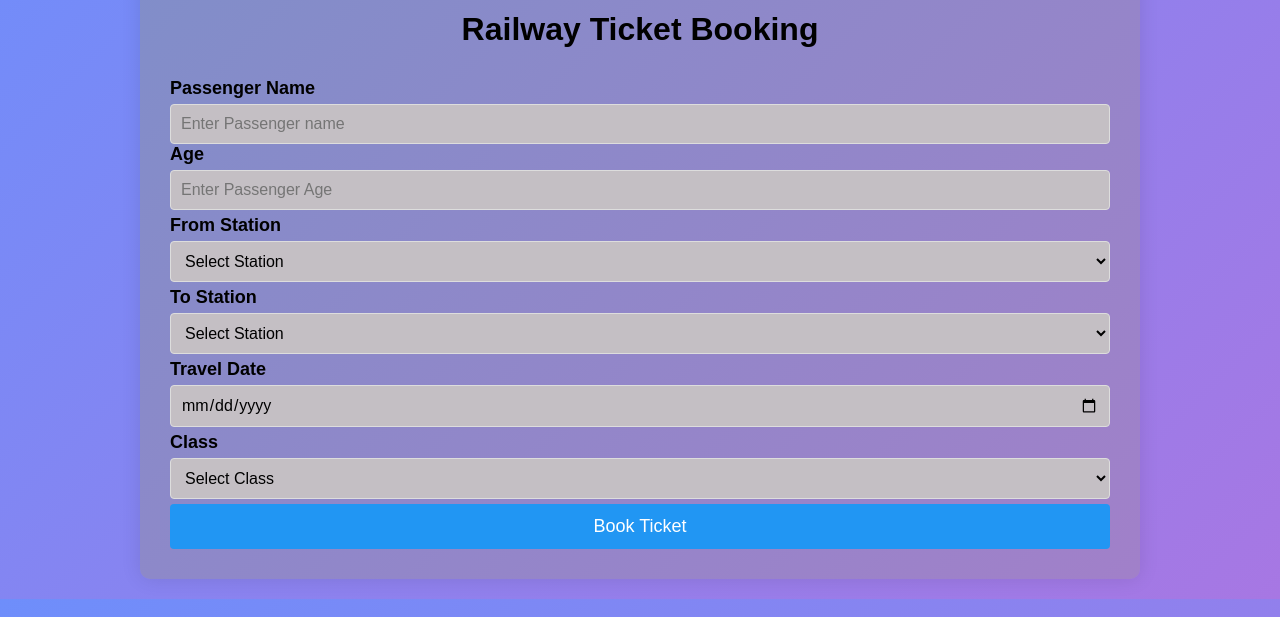
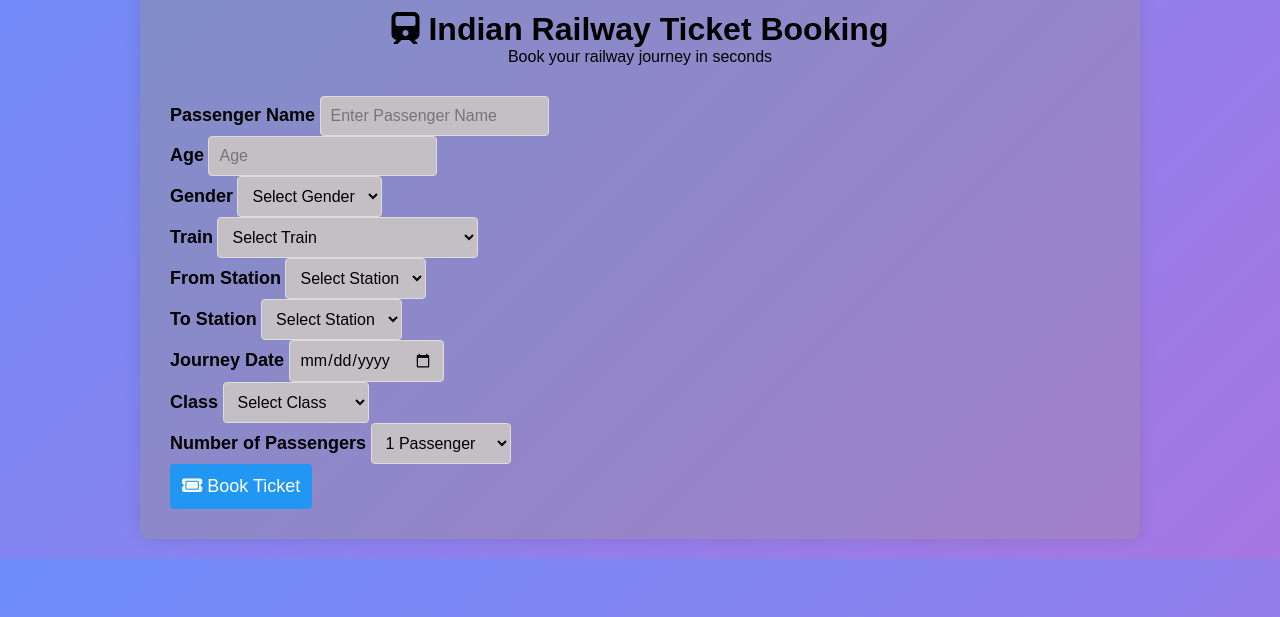
Before and after one commit to mondalpoulomi-26/Railway-Booking-Ticket, a plain HTML site: page index.html in a window 1280 px wide. Shown: the part 183-800 px from the top of the page. Drawn offline with Linux system fonts and the light colour scheme.

Commit message:
Update title and form structure for booking

```diff
--- a/index.html
+++ b/index.html
@@ -1,95 +1,322 @@
 <!DOCTYPE html>
 <html lang="en">
+
 <head>
     <meta charset="UTF-8">
     <meta name="viewport" content="width=device-width, initial-scale=1.0">
-    <title>Railway Ticket Booking</title>
+    <title>Indian Railway Ticket Booking</title>
+
     <link rel="stylesheet" href="style.css">
+
+    <!-- Font Awesome -->
+    <link rel="stylesheet"
+        href="https://cdnjs.cloudflare.com/ajax/libs/font-awesome/6.5.2/css/all.min.css">
+
+    <!-- html2pdf -->
+    <script src="https://cdnjs.cloudflare.com/ajax/libs/html2pdf.js/0.10.1/html2pdf.bundle.min.js"></script>
+
+    <!-- QR Code -->
+    <script src="https://cdnjs.cloudflare.com/ajax/libs/qrcodejs/1.0.0/qrcode.min.js"></script>
+
 </head>
 
 <body>
+
 <div class="container">
 
     <div class="header">
-        <img src="https://images.unsplash.com/photo-1535535112387-56ffe8db21ff?ixlib=rb-4.0.3" alt="Railway Train">
-        <h1>Railway Ticket Booking</h1>
+
+        <img src="https://images.unsplash.com/photo-1474487548417-781cb71495f3?w=1200"
+            alt="Indian Railway">
+
+        <h1>
+            <i class="fa-solid fa-train"></i>
+            Indian Railway Ticket Booking
+        </h1>
+
+        <p>Book your railway journey in seconds</p>
+
     </div>
 
-    <form class="booking-form" id="bookingForm">
 
-        <div class="form-group">
-            <label for="name">Passenger Name</label>
-            <input type="text" id="name" placeholder="Enter Passenger name" required>
+    <form id="bookingForm">
 
-            <label for="age">Age</label>
-            <input type="number" id="age" placeholder="Enter Passenger Age" required>
+        <div class="row">
+
+            <div class="input-box">
+                <label>Passenger Name</label>
+                <input type="text" id="name" placeholder="Enter Passenger Name" required>
+            </div>
+
+            <div class="input-box">
+                <label>Age</label>
+                <input type="number" id="age" placeholder="Age" required>
+            </div>
+
         </div>
 
-        <div class="form-group">
-            <label for="from">From Station</label>
-            <select id="from" required>
-                <option value="">Select Station</option>
-                <option>Delhi</option>
-                <option>Mumbai</option>
-                <option>Patna</option>
-                <option>Kolkata</option>
-                <option>Bangalore</option>
-                <option>Chennai</option>
-                <option>Hyderabad</option>
-                <option>Jaipur</option>
-                <option>Lucknow</option>
-                <option>Pune</option>
-                <option>Indore</option>
-            </select>
+
+        <div class="row">
+
+            <div class="input-box">
+                <label>Gender</label>
+
+                <select id="gender" required>
+
+                    <option value="">Select Gender</option>
+
+                    <option>Male</option>
+
+                    <option>Female</option>
+
+                    <option>Other</option>
+
+                </select>
+
+            </div>
+
+            <div class="input-box">
+
+                <label>Train</label>
+
+                <select id="train" required>
+
+                    <option value="">Select Train</option>
+
+                    <option value="Rajdhani Express|12301|1450">
+                        Rajdhani Express (12301)
+                    </option>
+
+                    <option value="Shatabdi Express|12001|950">
+                        Shatabdi Express (12001)
+                    </option>
+
+                    <option value="Duronto Express|12213|1200">
+                        Duronto Express (12213)
+                    </option>
+
+                    <option value="Vande Bharat Express|22436|1800">
+                        Vande Bharat Express (22436)
+                    </option>
+
+                </select>
+
+            </div>
+
         </div>
 
-        <div class="form-group">
-            <label for="to">To Station</label>
-            <select id="to" required>
-                <option value="">Select Station</option>
-                <option>Delhi</option>
-                <option>Mumbai</option>
-                <option>Patna</option>
-                <option>Kolkata</option>
-                <option>Bangalore</option>
-                <option>Chennai</option>
-                <option>Hyderabad</option>
-                <option>Jaipur</option>
-                <option>Lucknow</option>
-                <option>Pune</option>
-                <option>Indore</option>
-            </select>
+
+        <div class="row">
+
+            <div class="input-box">
+
+                <label>From Station</label>
+
+                <select id="from" required>
+
+                    <option value="">Select Station</option>
+
+                    <option>Kolkata</option>
+
+                    <option>Delhi</option>
+
+                    <option>Mumbai</option>
+
+                    <option>Bangalore</option>
+
+                    <option>Chennai</option>
+
+                    <option>Hyderabad</option>
+
+                    <option>Patna</option>
+
+                    <option>Lucknow</option>
+
+                </select>
+
+            </div>
+
+
+            <div class="input-box">
+
+                <label>To Station</label>
+
+                <select id="to" required>
+
+                    <option value="">Select Station</option>
+
+                    <option>Kolkata</option>
+
+                    <option>Delhi</option>
+
+                    <option>Mumbai</option>
+
+                    <option>Bangalore</option>
+
+                    <option>Chennai</option>
+
+                    <option>Hyderabad</option>
+
+                    <option>Patna</option>
+
+                    <option>Lucknow</option>
+
+                </select>
+
+            </div>
+
         </div>
 
-        <div class="form-group">
-            <label for="date">Travel Date</label>
-            <input type="date" id="date" required>
+
+        <div class="row">
+
+            <div class="input-box">
+
+                <label>Journey Date</label>
+
+                <input type="date" id="date" required>
+
+            </div>
+
+            <div class="input-box">
+
+                <label>Class</label>
+
+                <select id="travelClass" required>
+
+                    <option value="">Select Class</option>
+
+                    <option>First AC</option>
+
+                    <option>Second AC</option>
+
+                    <option>Third AC</option>
+
+                    <option>Sleeper</option>
+
+                    <option>Second Sitting</option>
+
+                </select>
+
+            </div>
+
         </div>
 
-        <div class="form-group">
-            <label for="travelClass">Class</label>
-            <select id="travelClass" required>
-                <option value="">Select Class</option>
-                <option>First AC</option>
-                <option>Second AC</option>
-                <option>Third AC</option>
-                <option>Sleeper</option>
-                <option>Second Sitting</option>
-            </select>
+
+        <div class="input-box">
+    <label>Number of Passengers</label>
+
+    <select id="passengerCount">
+        <option value="1">1 Passenger</option>
+        <option value="2">2 Passengers</option>
+        <option value="3">3 Passengers</option>
+        <option value="4">4 Passengers</option>
+        <option value="5">5 Passengers</option>
+        <option value="6">6 Passengers</option>
+    </select>
+</div>
+
+<div id="passengerContainer"></div>
+         <button type="submit" class="book-btn">
+    <i class="fa-solid fa-ticket"></i>
+    Book Ticket
+</button>
+    </form>
+
+
+    <div id="ticket" class="ticket">
+
+        <div id="ticketContent">
+
+            <div class="ticket-header">
+
+                <h2>
+
+                    <i class="fa-solid fa-train"></i>
+
+                    Indian Railway E-Ticket
+
+                </h2>
+
+                <p>Status : <span class="confirm">CONFIRMED</span></p>
+
+            </div>
+
+
+            <div class="ticket-grid">
+
+                <div id="tPassengers"></div>
+
+                <p><strong>Train :</strong> <span id="tTrain"></span></p>
+
+                <p><strong>Train No :</strong> <span id="tTrainNo"></span></p>
+
+                <p><strong>PNR :</strong> <span id="tPNR"></span></p>
+
+                <p><strong>Ticket No :</strong> <span id="tTicket"></span></p>
+
+                <p><strong>From :</strong> <span id="tFrom"></span></p>
+
+                <p><strong>To :</strong> <span id="tTo"></span></p>
+
+                <p><strong>Date :</strong> <span id="tDate"></span></p>
+
+                <p><strong>Class :</strong> <span id="tClass"></span></p>
+
+                <p><strong>Coach :</strong> <span id="tCoach"></span></p>
+
+                <p><strong>Seat :</strong> <span id="tSeat"></span></p>
+
+                <p><strong>Berth :</strong> <span id="tBerth"></span></p>
+
+                <p><strong>Fare :</strong> ₹<span id="tFare"></span></p>
+
+                <p><strong>Booked On :</strong> <span id="tTime"></span></p>
+
+            </div>
+
+            <div id="qrcode"></div>
+
+        </div>
+        <div class="input-box">
+    <label>Number of Passengers</label>
+    <select id="passengerCount">
+        <option value="1">1 Passenger</option>
+        <option value="2">2 Passengers</option>
+        <option value="3">3 Passengers</option>
+        <option value="4">4 Passengers</option>
+        <option value="5">5 Passengers</option>
+        <option value="6">6 Passengers</option>
+    </select>
+</div>
+
+<div id="passengerContainer"></div>
+        <div class="ticket-buttons">
+
+            <button onclick="downloadTicket()">
+
+                <i class="fa-solid fa-download"></i>
+
+                Download PDF
+
+            </button>
+
+            <button onclick="printTicket()">
+
+                <i class="fa-solid fa-print"></i>
+
+                Print Ticket
+
+            </button>
+
         </div>
 
-        <button type="submit">Book Ticket</button>
-    </form>
-
-    <div class="ticket" id="ticket">
-        <h3>E-Ticket</h3>
-        <div class="ticket-details" id="ticketDetails"></div>
-        <button onclick="downloadTicket()">Download Ticket</button>
     </div>
 
 </div>
+<script src="https://checkout.razorpay.com/v1/checkout.js"></script>
 
-<!-- ✅ ONLY ONE SCRIPT, AT THE BOTTOM -->
 <script src="script.js"></script>
+
 </body>
 </html>
```
